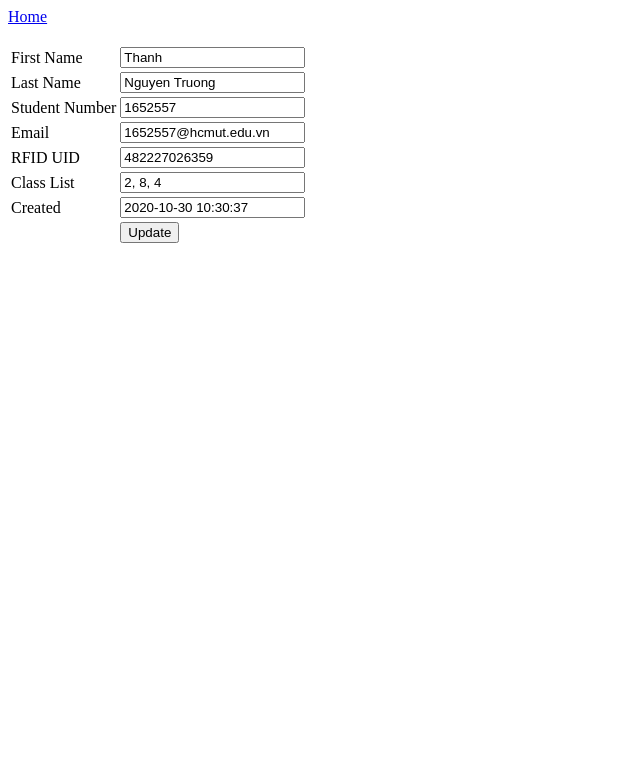
After one commit to ngtruongthanh98/smart-checking-attendance, a PHP site: page /webapp/CRUD/edit.php?id_stu=1 in a window 1280 px wide. The commit adds this page. Shown: the top 783 px of the page, without its empty margins (0-640 px from the left). Run offline with PHP 8.4, Linux system fonts and the light colour scheme; data comes from the database, SQL or seed files in the repository.

Commit message:
create CRUD files

```diff
--- /dev/null
+++ b/webapp/CRUD/config.php
@@ -0,0 +1,23 @@
+<?php
+/*
+// mysql_connect("database-host", "username", "password")
+$conn = mysql_connect("localhost","root","root")
+			or die("cannot connected");
+
+// mysql_select_db("database-name", "connection-link-identifier")
+@mysql_select_db("test",$conn);
+*/
+
+/**
+ * mysql_connect is deprecated
+ * using mysqli_connect instead
+ */
+
+$databaseHost = 'localhost';
+$databaseUsername = 'admin';
+$databasePassword = 'password';
+$databaseName = 'attendance';
+
+$mysqli = mysqli_connect($databaseHost, $databaseUsername, $databasePassword, $databaseName);
+
+?>
--- /dev/null
+++ b/webapp/CRUD/edit.php
@@ -0,0 +1,125 @@
+<?php
+// including the database connection file
+include_once("config.php");
+
+if(isset($_POST['update']))
+{
+
+	$id_stu = mysqli_real_escape_string($mysqli, $_POST['id_stu']);
+	$first_name = mysqli_real_escape_string($mysqli, $_POST['first_name']);
+	$last_name = mysqli_real_escape_string($mysqli, $_POST['last_name']);
+	$student_number = mysqli_real_escape_string($mysqli, $_POST['student_number']);
+	$email = mysqli_real_escape_string($mysqli, $_POST['email']);
+	$rfid_uid = mysqli_real_escape_string($mysqli, $_POST['rfid_uid']);
+	$class_list = mysqli_real_escape_string($mysqli, $_POST['class_list']);
+	$created = mysqli_real_escape_string($mysqli, $_POST['created']);
+
+
+	// checking empty fields
+	if(empty($first_name) || empty($last_name) || empty($student_number) || empty($email) || empty($rfid_uid)
+		|| empty($class_list) || empty($created)) {
+
+		if(empty($first_name)) {
+			echo "<font color='red'>First Name field is empty.</font><br/>";
+		}
+
+		if(empty($last_name)) {
+			echo "<font color='red'>Last Name field is empty.</font><br/>";
+		}
+
+		if(empty($student_number)) {
+			echo "<font color='red'>student number field is empty.</font><br/>";
+		}
+
+		if(empty($email)) {
+			echo "<font color='red'>Email field is empty.</font><br/>";
+		}
+
+		if(empty($rfid_uid)) {
+			echo "<font color='red'>RFID UID field is empty.</font><br/>";
+		}
+
+		if(empty($class_list)) {
+			echo "<font color='red'>Class List field is empty.</font><br/>";
+		}
+
+		if(empty($created)) {
+			echo "<font color='red'>Created field is empty.</font><br/>";
+		}
+
+	} else {
+		//updating the table
+		$result = mysqli_query($mysqli, "UPDATE student_table SET first_name='$first_name', last_name='$last_name',
+		student_number='$student_number',email='$email', rfid_uid='$rfid_uid', class_list='$class_list', created='$created' WHERE id_stu=$id_stu");
+
+		//redirectig to the display page. In our case, it is index.php
+		header("Location: index.php");
+	}
+}
+?>
+<?php
+//getting id from url
+$id_stu = $_GET['id_stu'];
+
+//selecting data associated with this particular id
+$result = mysqli_query($mysqli, "SELECT * FROM student_table WHERE id_stu=$id_stu");
+
+while($res = mysqli_fetch_array($result))
+{
+	$first_name = $res['first_name'];
+	$last_name = $res['last_name'];
+	$student_number = $res['student_number'];
+	$email = $res['email'];
+	$rfid_uid = $res['rfid_uid'];
+	$class_list = $res['class_list'];
+	$created = $res['created'];
+
+}
+?>
+<html>
+<head>
+	<title>Edit Data</title>
+</head>
+
+<body>
+	<a href="index.php">Home</a>
+	<br/><br/>
+
+	<form name="form1" method="post" action="edit.php">
+		<table border="0">
+			<tr>
+				<td>First Name</td>
+				<td><input type="text" name="first_name" value="<?php echo $first_name;?>"></td>
+			</tr>
+			<tr>
+				<td>Last Name</td>
+				<td><input type="text" name="last_name" value="<?php echo $last_name;?>"></td>
+			</tr>
+			<tr>
+				<td>Student Number</td>
+				<td><input type="text" name="student_number" value="<?php echo $student_number;?>"></td>
+			</tr>
+			<tr>
+				<td>Email</td>
+				<td><input type="text" name="email" value="<?php echo $email;?>"></td>
+			</tr>
+			<tr>
+				<td>RFID UID</td>
+				<td><input type="text" name="rfid_uid" value="<?php echo $rfid_uid;?>"></td>
+			</tr>
+			<tr>
+				<td>Class List</td>
+				<td><input type="text" name="class_list" value="<?php echo $class_list;?>"></td>
+			</tr>
+			<tr>
+				<td>Created</td>
+				<td><input type="text" name="created" value="<?php echo $created;?>"></td>
+			</tr>
+			<tr>
+				<td><input type="hidden" name="id_stu" value=<?php echo $_GET['id_stu'];?>></td>
+				<td><input type="submit" name="update" value="Update"></td>
+			</tr>
+		</table>
+	</form>
+</body>
+</html>
--- a/webapp/process.php
+++ b/webapp/process.php
@@ -16,4 +16,10 @@
 		VALUES('$first_name','$last_name', '$student_number','$email', '$rfid_uid', '$class_list', '$created')") or	die($mysqli->error);
 	}
 
+	if(isset($_POST['delete']))
+	{
+		$id_stu = $_GET['delete'];
+		$mysqli->query("DELETE FROM student_table WHERE id_stu=$id_stu") or die($mysqli->error());
+	}
+
 ?>
```
Also changed, not shown: webapp/CRUD/add.html (added, +31 -0 lines), webapp/CRUD/add.php (added, +46 -0 lines), webapp/CRUD/database.sql (added, +11 -0 lines), webapp/CRUD/delete.php (added, +13 -0 lines), webapp/CRUD/index.php (added, +48 -0 lines), webapp/admin.php (+9 -11 lines), webapp/CRUD/README.md (added).
